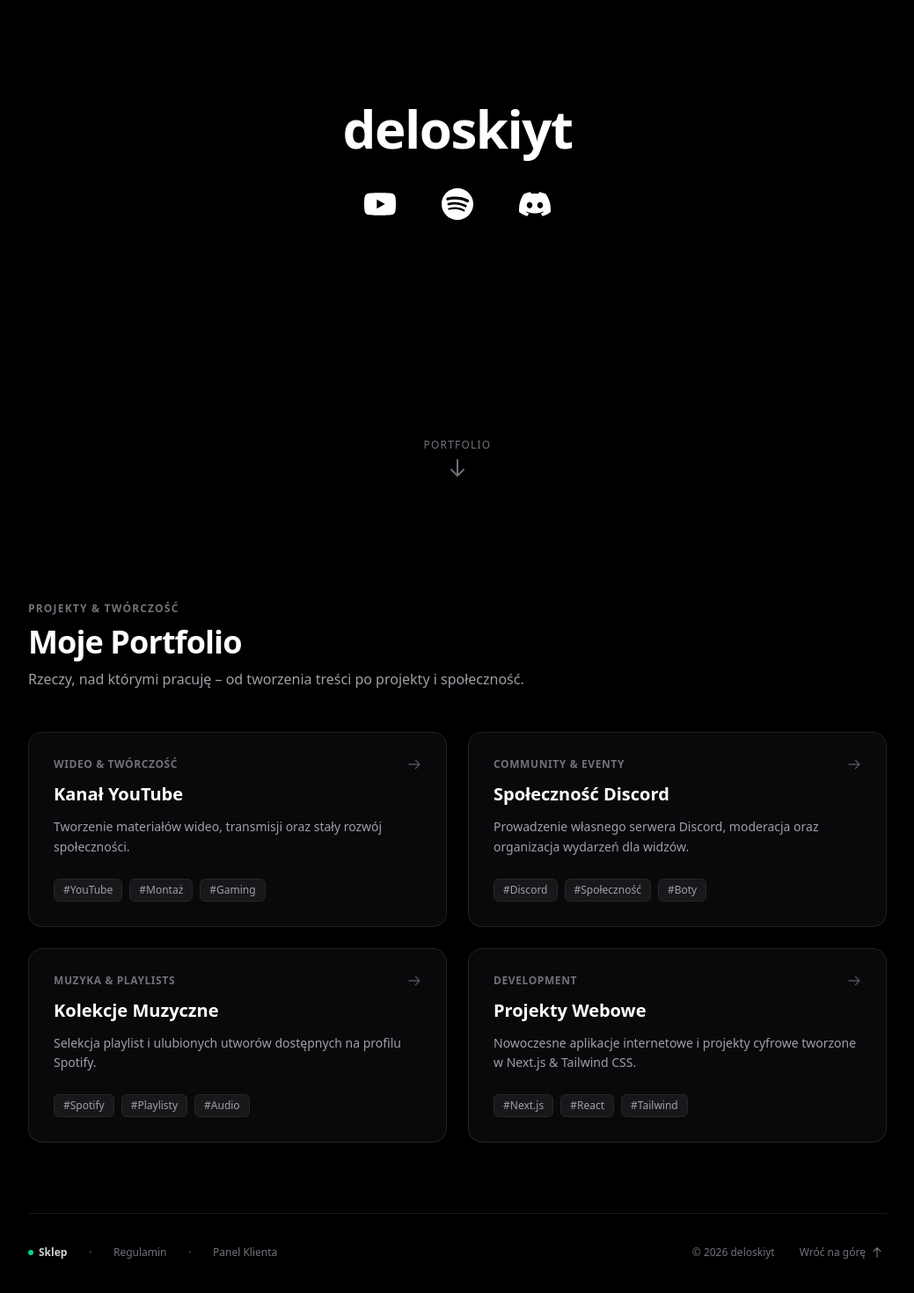
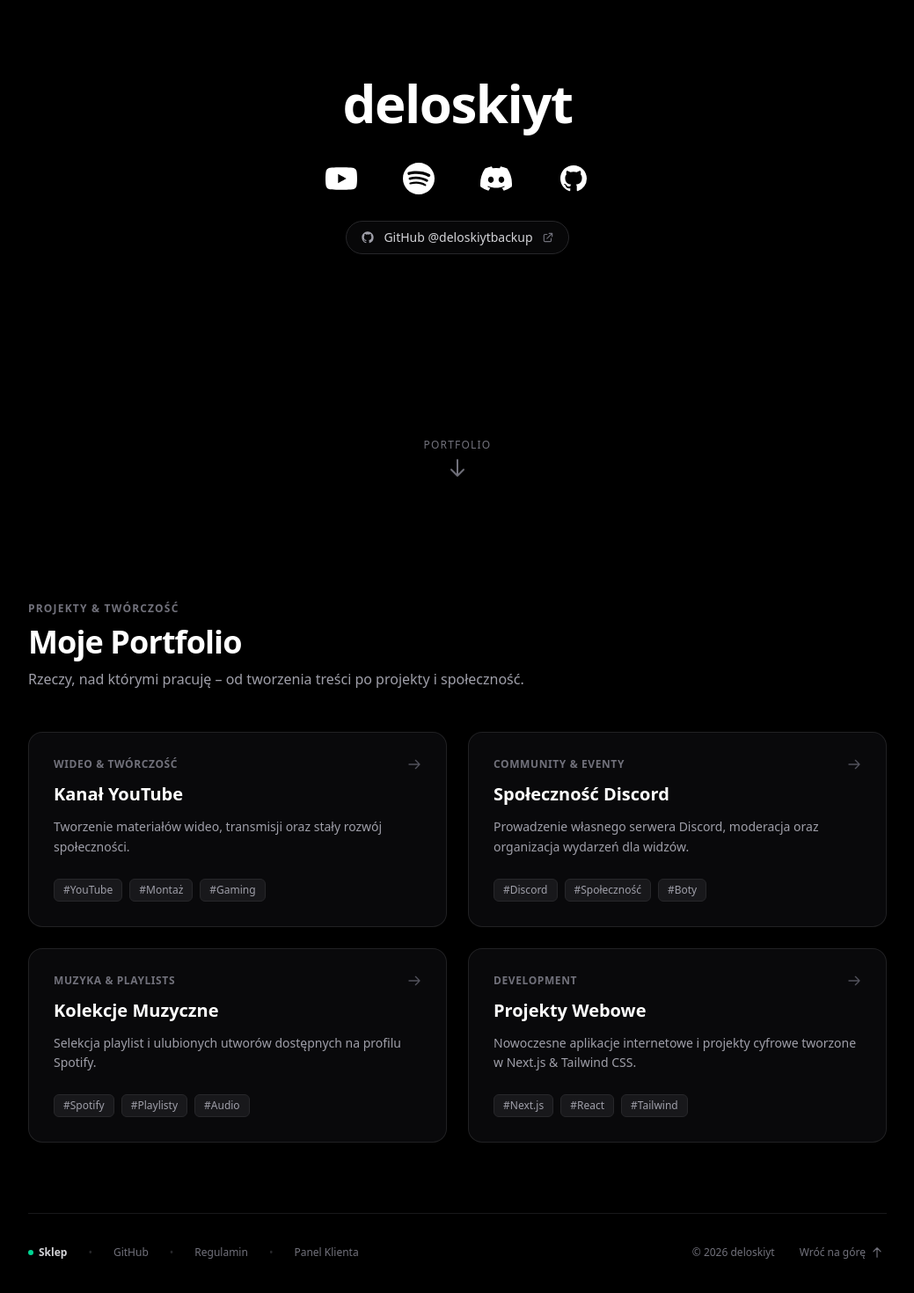
Before and after one commit to deloskiytbackup/deloskiyt-web, a Next.js app: page / in a window 1280 px wide. Shown: the part 212-1682 px from the top of the page at 88% size, without its empty margins (120-1159 px from the left). Built offline with nearby package versions, Linux system fonts and the light colour scheme; no server answers; the database is empty.

Commit message:
feat: dodanie logo i przycisku GitHub (deloskiytbackup)

```diff
--- a/src/components/Hero.tsx
+++ b/src/components/Hero.tsx
@@ -21,8 +21,24 @@
           initial={{ opacity: 0, y: 10 }}
           animate={{ opacity: 1, y: 0 }}
           transition={{ duration: 0.6, delay: 0.2 }}
+          className="flex flex-col items-center gap-5"
         >
           <SocialLinks />
+
+          <a
+            href="https://github.com/deloskiytbackup"
+            target="_blank"
+            rel="noopener noreferrer"
+            className="group inline-flex items-center gap-2.5 px-4 py-2 rounded-full border border-zinc-800 bg-zinc-950/80 hover:bg-zinc-900 text-zinc-300 hover:text-white text-xs sm:text-sm font-medium transition-all shadow-sm active:scale-95 hover:border-zinc-700 backdrop-blur-sm"
+          >
+            <svg className="w-4 h-4 fill-current text-zinc-400 group-hover:text-white transition-colors" viewBox="0 0 24 24">
+              <path fillRule="evenodd" clipRule="evenodd" d="M12 2C6.477 2 2 6.484 2 12.017c0 4.425 2.865 8.18 6.839 9.504.5.092.682-.217.682-.483 0-.237-.008-.868-.013-1.703-2.782.605-3.369-1.343-3.369-1.343-.454-1.158-1.11-1.466-1.11-1.466-.908-.62.069-.608.069-.608 1.003.07 1.53 1.032 1.53 1.032.892 1.53 2.341 1.088 2.91.832.092-.647.35-1.088.636-1.338-2.22-.253-4.555-1.113-4.555-4.951 0-1.093.39-1.988 1.029-2.688-.103-.253-.446-1.272.098-2.65 0 0 .84-.27 2.75 1.026A9.564 9.564 0 0112 6.844c.85.004 1.705.115 2.504.337 1.909-1.296 2.747-1.027 2.747-1.027.546 1.379.202 2.398.1 2.651.64.7 1.028 1.595 1.028 2.688 0 3.848-2.339 4.695-4.566 4.943.359.309.678.92.678 1.855 0 1.338-.012 2.419-.012 2.747 0 .268.18.58.688.482A10.019 10.019 0 0022 12.017C22 6.484 17.522 2 12 2z" />
+            </svg>
+            <span>GitHub @deloskiytbackup</span>
+            <svg className="w-3.5 h-3.5 text-zinc-500 group-hover:text-zinc-300 transition-colors" fill="none" viewBox="0 0 24 24" stroke="currentColor" strokeWidth={2}>
+              <path strokeLinecap="round" strokeLinejoin="round" d="M10 6H6a2 2 0 00-2 2v10a2 2 0 002 2h10a2 2 0 002-2v-4M14 4h6m0 0v6m0-6L10 14" />
+            </svg>
+          </a>
         </motion.div>
       </div>
 
--- a/src/components/Portfolio.tsx
+++ b/src/components/Portfolio.tsx
@@ -55,6 +55,15 @@
             <span>Sklep</span>
           </Link>
           <span className="text-zinc-800">•</span>
+          <a
+            href="https://github.com/deloskiytbackup"
+            target="_blank"
+            rel="noopener noreferrer"
+            className="hover:text-white transition-colors underline-offset-4 hover:underline"
+          >
+            GitHub
+          </a>
+          <span className="text-zinc-800">•</span>
           <Link
             href="/regulamin"
             className="hover:text-white transition-colors underline-offset-4 hover:underline"
--- a/src/components/SocialLinks.tsx
+++ b/src/components/SocialLinks.tsx
@@ -18,6 +18,12 @@
       return (
         <svg className="w-8 h-8 sm:w-9 sm:h-9 fill-current" viewBox="0 0 24 24">
           <path d="M20.317 4.37a19.791 19.791 0 0 0-4.885-1.515.074.074 0 0 0-.079.037c-.21.375-.444.864-.608 1.25a18.27 18.27 0 0 0-5.487 0 12.64 12.64 0 0 0-.617-1.25.077.077 0 0 0-.079-.037A19.736 19.736 0 0 0 3.677 4.37a.07.07 0 0 0-.032.027C.533 9.046-.32 13.58.099 18.057a.082.082 0 0 0 .031.057 19.9 19.9 0 0 0 5.993 3.03.078.078 0 0 0 .084-.028c.462-.63.874-1.295 1.226-1.994.021-.041.001-.09-.041-.106a13.107 13.107 0 0 1-1.872-.892.077.077 0 0 1-.008-.128 10.2 10.2 0 0 0 .372-.292.074.074 0 0 1 .077-.01c3.929 1.793 8.18 1.793 12.061 0a.074.074 0 0 1 .078.01c.12.098.246.198.373.292a.077.077 0 0 1-.006.127 12.299 12.299 0 0 1-1.873.893.077.077 0 0 0-.041.107c.36.698.772 1.362 1.225 1.993a.076.076 0 0 0 .084.028 19.839 19.839 0 0 0 6.002-3.03.077.077 0 0 0 .032-.054c.5-5.177-.838-9.674-3.549-13.66a.061.061 0 0 0-.031-.028zM8.02 15.33c-1.183 0-2.157-1.085-2.157-2.419 0-1.333.956-2.419 2.157-2.419 1.21 0 2.176 1.096 2.157 2.42 0 1.333-.956 2.418-2.157 2.418zm7.975 0c-1.183 0-2.157-1.085-2.157-2.419 0-1.333.955-2.419 2.157-2.419 1.21 0 2.176 1.096 2.157 2.42 0 1.333-.946 2.418-2.157 2.418z" />
+        </svg>
+      );
+    case "github":
+      return (
+        <svg className="w-8 h-8 sm:w-9 sm:h-9 fill-current" viewBox="0 0 24 24">
+          <path fillRule="evenodd" clipRule="evenodd" d="M12 2C6.477 2 2 6.484 2 12.017c0 4.425 2.865 8.18 6.839 9.504.5.092.682-.217.682-.483 0-.237-.008-.868-.013-1.703-2.782.605-3.369-1.343-3.369-1.343-.454-1.158-1.11-1.466-1.11-1.466-.908-.62.069-.608.069-.608 1.003.07 1.53 1.032 1.53 1.032.892 1.53 2.341 1.088 2.91.832.092-.647.35-1.088.636-1.338-2.22-.253-4.555-1.113-4.555-4.951 0-1.093.39-1.988 1.029-2.688-.103-.253-.446-1.272.098-2.65 0 0 .84-.27 2.75 1.026A9.564 9.564 0 0112 6.844c.85.004 1.705.115 2.504.337 1.909-1.296 2.747-1.027 2.747-1.027.546 1.379.202 2.398.1 2.651.64.7 1.028 1.595 1.028 2.688 0 3.848-2.339 4.695-4.566 4.943.359.309.678.92.678 1.855 0 1.338-.012 2.419-.012 2.747 0 .268.18.58.688.482A10.019 10.019 0 0022 12.017C22 6.484 17.522 2 12 2z" />
         </svg>
       );
     default:
--- a/src/data/socials.ts
+++ b/src/data/socials.ts
@@ -26,4 +26,10 @@
     url: `https://discord.com/users/${DISCORD_USER_ID}`,
     hoverColor: "hover:text-[#5865F2]",
   },
+  {
+    id: "github",
+    name: "GitHub",
+    url: "https://github.com/deloskiytbackup",
+    hoverColor: "hover:text-white",
+  },
 ];
```
